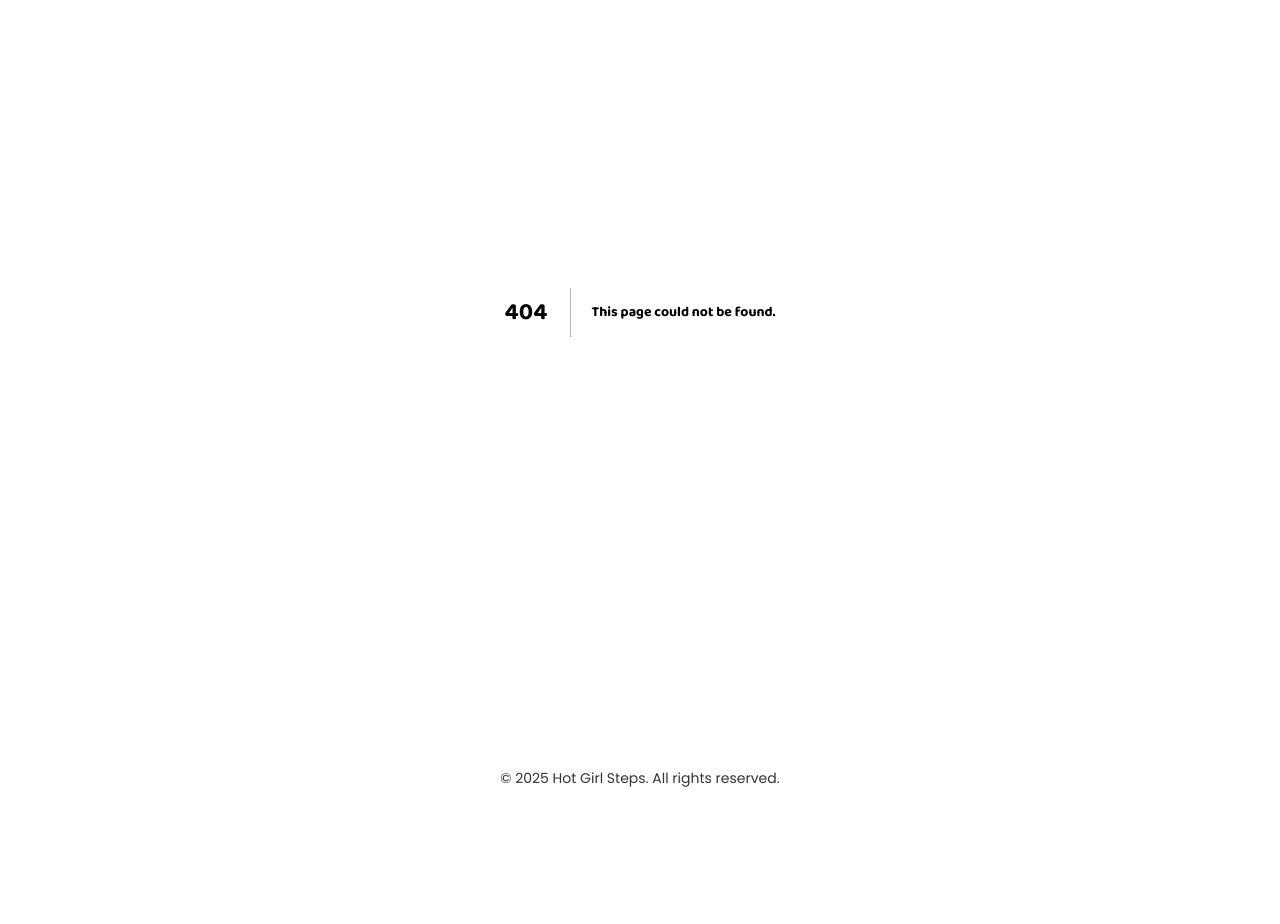
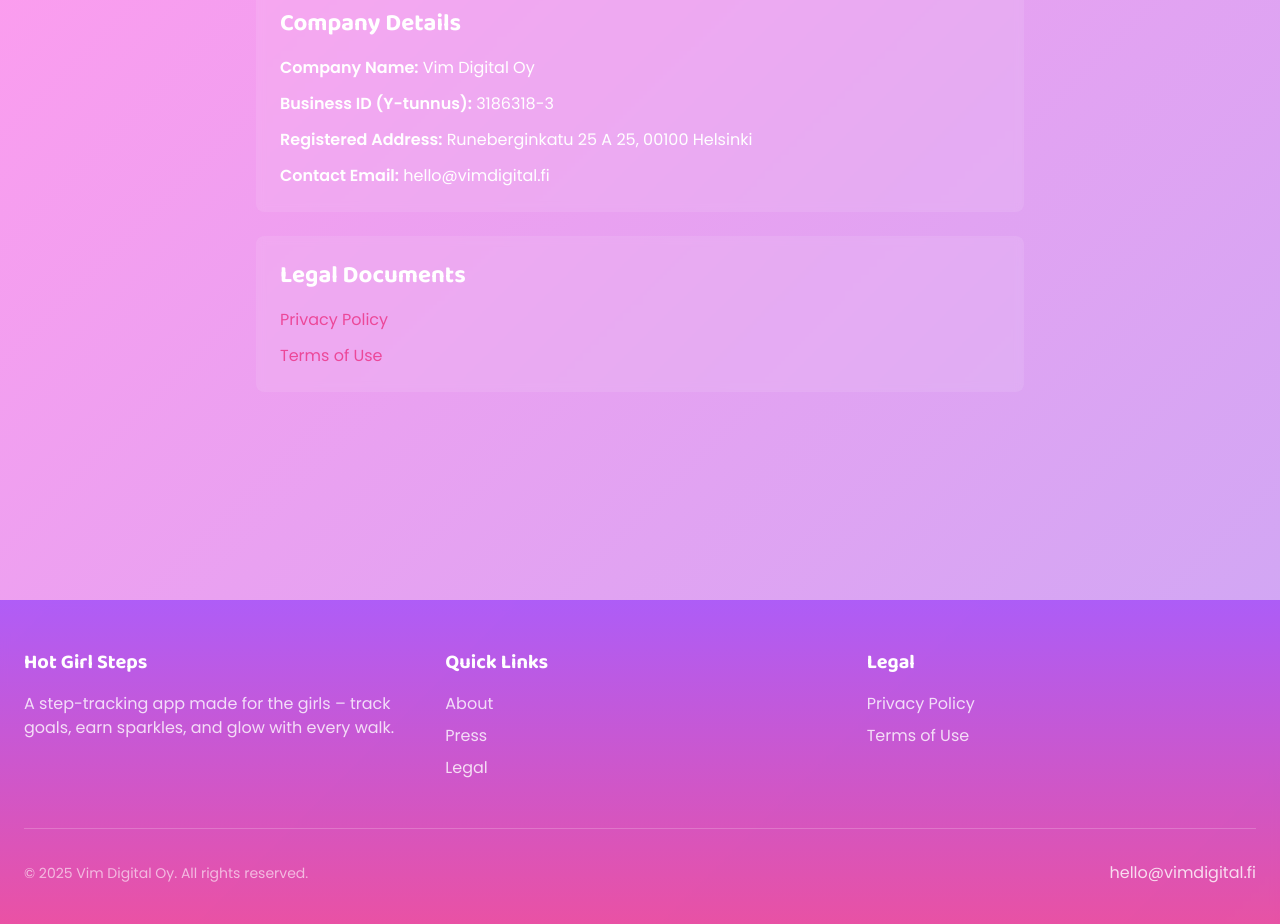
Before and after one commit to SutariH/HotGirlStepsWebsite, a Next.js app: page /legal in a window 1280 px wide. Before the commit this address had no page. Shown: the part 200-1124 px from the top of the page. Before the commit the page ends 1012 px from the top, so only its background shows below. Built offline with nearby package versions, Linux system fonts and the light colour scheme.

Commit message:
feat: Add Footer component and Legal page

```diff
--- a/src/app/layout.tsx
+++ b/src/app/layout.tsx
@@ -1,6 +1,7 @@
 import type { Metadata, Viewport } from "next";
 import "./globals.css";
 import Header from "@/components/Header";
+import Footer from "@/components/Footer";
 import { poppins, baloo2 } from "@/lib/fonts";
 
 export const viewport: Viewport = {
@@ -44,9 +45,7 @@
             {children}
           </div>
         </main>
-        <footer className="p-4 md:p-6 text-center">
-          <p className="text-sm opacity-80">© {new Date().getFullYear()} Hot Girl Steps. All rights reserved.</p>
-        </footer>
+        <Footer />
       </body>
     </html>
   );
--- /dev/null
+++ b/src/app/legal/page.tsx
@@ -0,0 +1,42 @@
+import { Metadata } from 'next';
+
+export const metadata: Metadata = {
+  title: 'Legal Information - Hot Girl Steps',
+  description: 'Legal and company information for Hot Girl Steps',
+};
+
+export default function Legal() {
+  return (
+    <div className="max-w-3xl mx-auto space-y-8">
+      <h1 className="text-4xl font-bold mb-8">✅ Legal & Company Information</h1>
+
+      <section className="space-y-6">
+        <div className="bg-white/10 p-6 rounded-lg backdrop-blur-sm">
+          <h2 className="text-2xl font-bold mb-4">Company Details</h2>
+          <div className="space-y-3">
+            <p><span className="font-semibold">Company Name:</span> Vim Digital Oy</p>
+            <p><span className="font-semibold">Business ID (Y-tunnus):</span> 3186318-3</p>
+            <p><span className="font-semibold">Registered Address:</span> Runeberginkatu 25 A 25, 00100 Helsinki</p>
+            <p><span className="font-semibold">Contact Email:</span> hello@vimdigital.fi</p>
+          </div>
+        </div>
+
+        <div className="bg-white/10 p-6 rounded-lg backdrop-blur-sm">
+          <h2 className="text-2xl font-bold mb-4">Legal Documents</h2>
+          <div className="space-y-3">
+            <p>
+              <a href="/privacy" className="text-pink-500 hover:text-pink-400 transition-colors">
+                Privacy Policy
+              </a>
+            </p>
+            <p>
+              <a href="/terms" className="text-pink-500 hover:text-pink-400 transition-colors">
+                Terms of Use
+              </a>
+            </p>
+          </div>
+        </div>
+      </section>
+    </div>
+  );
+}
--- a/src/components/Footer.tsx
+++ b/src/components/Footer.tsx
@@ -1,28 +1,80 @@
-import React from 'react';
+'use client';
 
-const Footer: React.FC = () => {
+import Link from 'next/link';
+import { motion } from 'framer-motion';
+
+export default function Footer() {
+  const currentYear = new Date().getFullYear();
+
   return (
-    <footer className="bg-white border-t border-gray-200">
-      <div className="max-w-7xl mx-auto py-12 px-4 sm:px-6 lg:px-8">
-        <div className="mt-8 border-t border-gray-200 pt-8 md:flex md:items-center md:justify-between">
-          <div className="flex space-x-6 md:order-2">
-            <a href="/privacy" className="text-gray-400 hover:text-gray-500">
-              Privacy Policy
-            </a>
-            <a href="/press" className="text-gray-400 hover:text-gray-500">
-              Press
-            </a>
-            <a href="/about" className="text-gray-400 hover:text-gray-500">
-              About
-            </a>
+    <footer className="bg-gradient-to-b from-purple-500/90 to-pink-500/90 backdrop-blur-sm text-white">
+      <div className="max-w-7xl mx-auto px-6 py-12">
+        <div className="grid grid-cols-1 md:grid-cols-3 gap-8">
+          {/* Company Info */}
+          <div>
+            <h3 className="text-xl font-bold mb-4">Hot Girl Steps</h3>
+            <p className="text-white/80">
+              A step-tracking app made for the girls – track goals, earn sparkles, and glow with every walk.
+            </p>
           </div>
-          <p className="mt-8 text-base text-gray-400 md:mt-0 md:order-1">
-            &copy; {new Date().getFullYear()} Hot Girl Steps. All rights reserved.
-          </p>
+
+          {/* Quick Links */}
+          <div>
+            <h3 className="text-xl font-bold mb-4">Quick Links</h3>
+            <ul className="space-y-2">
+              <li>
+                <Link href="/about" className="text-white/80 hover:text-white transition-colors">
+                  About
+                </Link>
+              </li>
+              <li>
+                <Link href="/press" className="text-white/80 hover:text-white transition-colors">
+                  Press
+                </Link>
+              </li>
+              <li>
+                <Link href="/legal" className="text-white/80 hover:text-white transition-colors">
+                  Legal
+                </Link>
+              </li>
+            </ul>
+          </div>
+
+          {/* Legal Links */}
+          <div>
+            <h3 className="text-xl font-bold mb-4">Legal</h3>
+            <ul className="space-y-2">
+              <li>
+                <Link href="/privacy" className="text-white/80 hover:text-white transition-colors">
+                  Privacy Policy
+                </Link>
+              </li>
+              <li>
+                <Link href="/terms" className="text-white/80 hover:text-white transition-colors">
+                  Terms of Use
+                </Link>
+              </li>
+            </ul>
+          </div>
+        </div>
+
+        {/* Bottom Bar */}
+        <div className="mt-12 pt-8 border-t border-white/20">
+          <div className="flex flex-col md:flex-row justify-between items-center">
+            <p className="text-white/60 text-sm">
+              © {currentYear} Vim Digital Oy. All rights reserved.
+            </p>
+            <div className="mt-4 md:mt-0">
+              <Link
+                href="mailto:hello@vimdigital.fi"
+                className="text-white/80 hover:text-white transition-colors"
+              >
+                hello@vimdigital.fi
+              </Link>
+            </div>
+          </div>
         </div>
       </div>
     </footer>
   );
-};
-
-export default Footer;
+}
--- a/src/components/Header.tsx
+++ b/src/components/Header.tsx
@@ -35,8 +35,7 @@
     { href: '/', label: 'Home' },
     { href: '/about', label: 'About' },
     { href: '/press', label: 'Press' },
-    { href: '/privacy', label: 'Privacy' },
-    { href: '/terms', label: 'Terms' },
+    { href: '/legal', label: 'Legal' },
   ];
 
   return (
```
